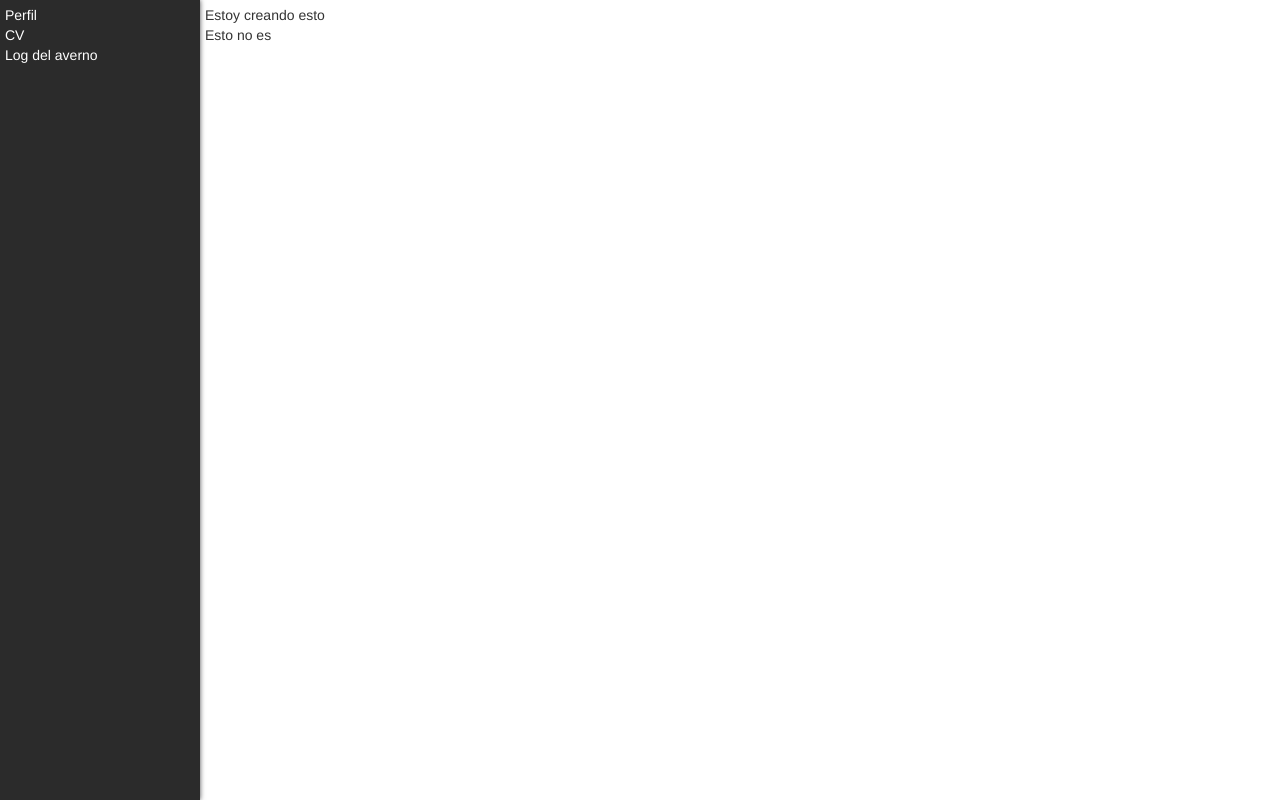
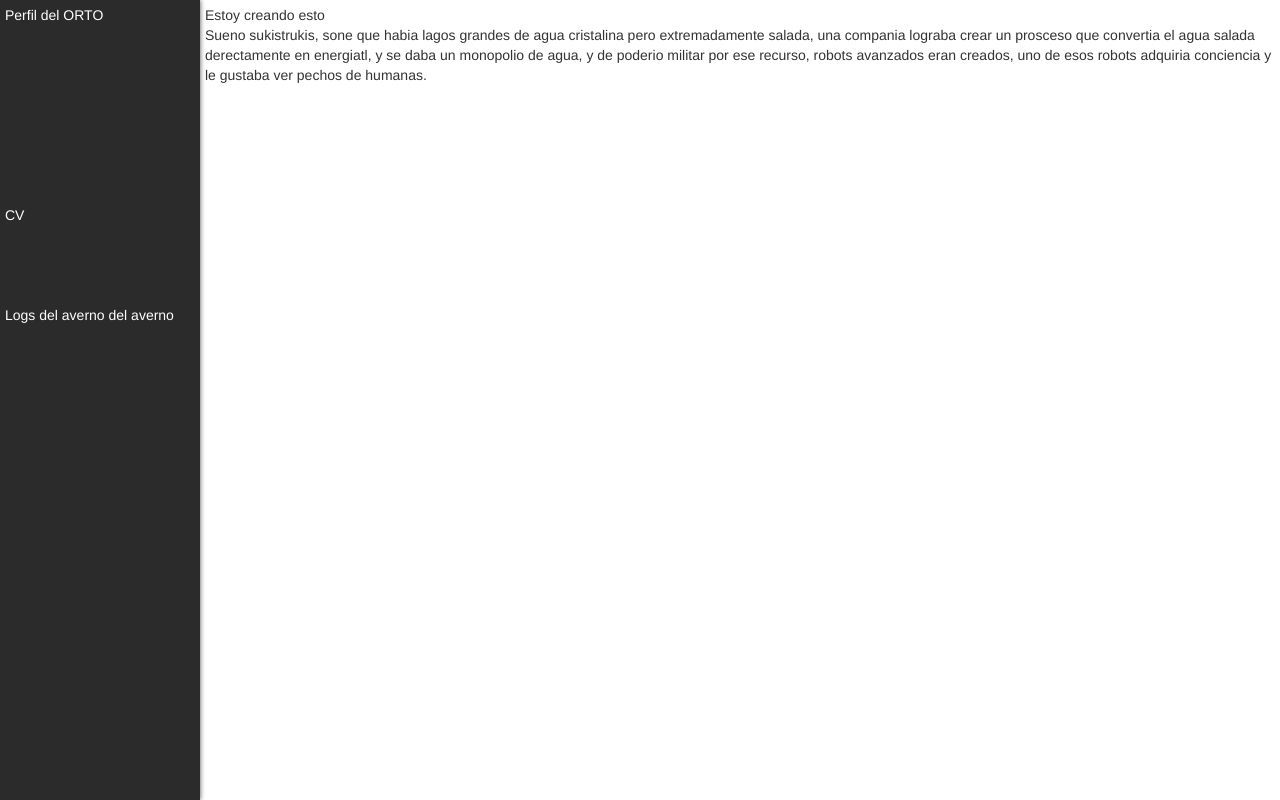
Before and after one commit to samuelps/NadaImportante, a PHP site: page / in a window 1280 px wide. Run offline with PHP 8.4, Linux system fonts and the light colour scheme.

Commit message:
Estarteandotl

```diff
--- a/chocosam/css/turbocss.css
+++ b/chocosam/css/turbocss.css
@@ -2,7 +2,7 @@
     position: fixed;
     color: white;
     width: 200px;
-    padding: 5px;
+    padding: 0px;
      height: 100%;
      background: #2b2b2b;
      box-shadow: 0px 0px 5px #030305b3;
@@ -17,3 +17,16 @@
      z-index: 1;
      padding: 5px;
 }
+
+#perfil{
+	width: 100%;
+	height: 200px;
+	padding: 5px;
+
+}
+
+.menu {
+	width: 100%;
+	height: 100px;
+	padding: 5px;
+}
--- a/chocosam/index.php
+++ b/chocosam/index.php
@@ -11,16 +11,16 @@
 
 
 <div id="sideBar">
-	<div id="perfil">Perfil</div>
-	<div id="CV">CV</div>
-	<div id="log">Log del averno</div>
+	<div id="perfil">Perfil del ORTO</div>
+	<div id="CV" class="menu">CV</div>
+	<div id="log" class="menu">Logs del averno del averno</div>
 
 </div>
 <div  id="mainContainer">
 <?php
 echo 'Estoy creando esto <br>';
 ?>
-	Esto no es
+	Sueno sukistrukis, sone que habia lagos grandes de agua cristalina pero extremadamente salada, una compania lograba crear un prosceso que convertia el agua salada derectamente en energiatl, y se daba un monopolio de agua, y de poderio militar por ese recurso, robots avanzados eran creados, uno de esos robots adquiria conciencia y le gustaba ver pechos de humanas.
 </div>
 
 </body>
```
